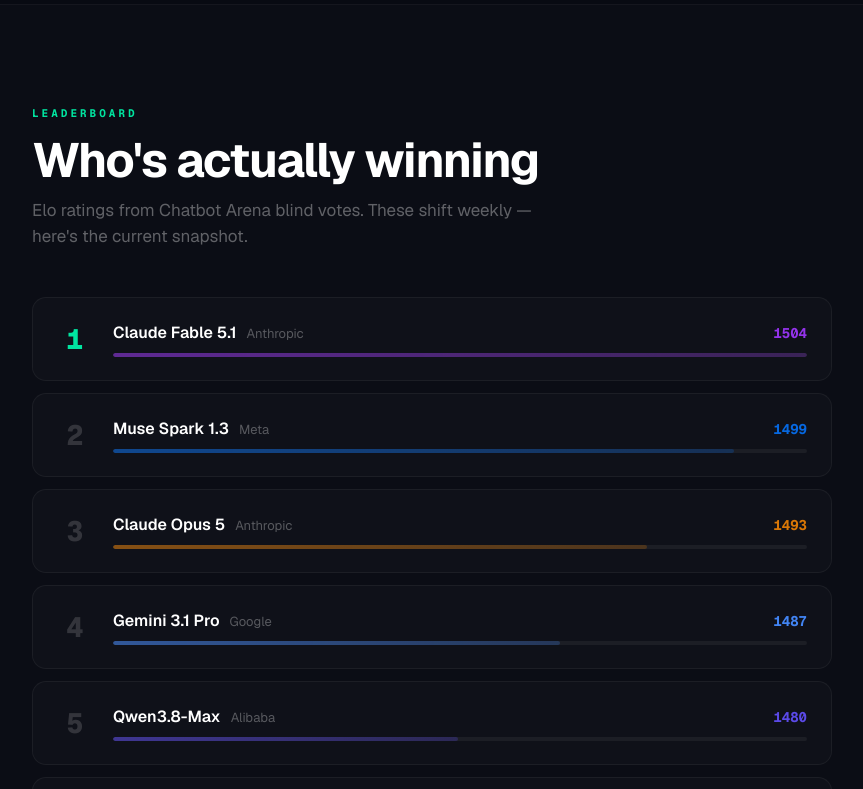
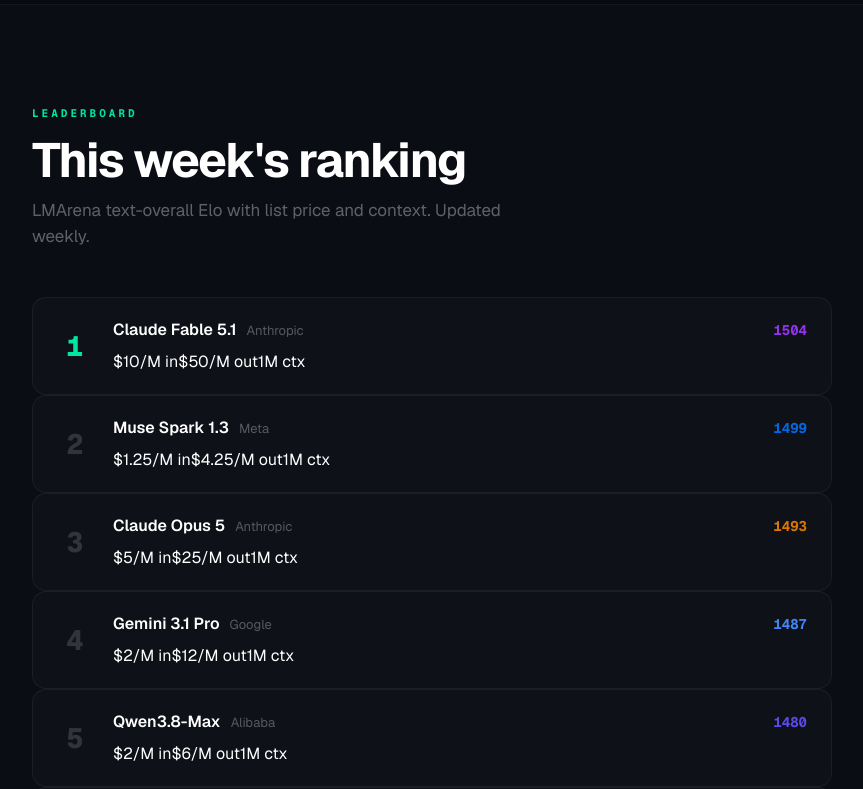
Before and after one commit to do360now/helloai, a Next.js app: page / in a window 1280 px wide. Shown: the part 1880-2669 px from the top of the page, without its empty margins (208-1071 px from the left). Built offline with nearby package versions, Linux system fonts and the light colour scheme.

Commit message:
feat(home): leaderboard rows show price and context

```diff
--- a/app/page.tsx
+++ b/app/page.tsx
@@ -3,9 +3,8 @@
 import { useState, useEffect, useMemo } from 'react';
 import { Nav, Hero, ModelCard, CategoryIcon, SectionHeader, ArticleCard, OpenWeightCard } from './components';
 import ModelFilter from './components/ModelFilter';
-import { getSiteConfig, getModels, getCategories, getArticles, getOpenWeightModels, formatDate } from '@/data';
+import { getSiteConfig, getModels, getCategories, getArticles, getOpenWeightModels, formatDate, formatUsdPerMillion, formatContextWindow } from '@/data';
 import { scoreAndRank } from '@/data/recommend';
-import { eloBarWidth } from '@/data/leaderboard';
 
 const config = getSiteConfig();
 const models = getModels();
@@ -61,23 +60,21 @@ function ModelsSection() {
 }
 
 function LeaderboardSection() {
-  const maxElo = Math.max(...models.map((x) => x.elo));
-  const minElo = Math.min(...models.map((x) => x.elo));
-
   return (
     <section id="leaderboard" className="leaderboard-section">
       <div className="leaderboard-inner">
         <SectionHeader
           label="Leaderboard"
-          title="Who's actually winning"
-          subtitle="Elo ratings from Chatbot Arena blind votes. These shift weekly — here's the current snapshot."
+          title="This week's ranking"
+          subtitle="LMArena text-overall Elo with list price and context. Updated weekly."
         />
-        <div style={{ display: 'flex', flexDirection: 'column', gap: 12 }}>
-          {models.map((m, i) => {
-            const barWidth = eloBarWidth(m.elo, minElo, maxElo);
-            return (
-              <div
+        <div className="leaderboard-list">
+          {models.map((m, i) => (
+            <a
               key={m.id}
+              href={m.url}
+              target="_blank"
+              rel="noopener noreferrer"
               className="leaderboard-row"
               style={{ animationDelay: `${i * 0.08}s` }}
             >
@@ -92,19 +89,14 @@ function LeaderboardSection() {
                   </div>
                   <span className="leaderboard-elo" style={{ color: m.color }}>{m.elo}</span>
                 </div>
-                  <div className="elo-bar-bg">
-                    <div
-                      className="elo-bar-fill"
-                      style={{
-                        width: `${barWidth}%`,
-                        background: `linear-gradient(90deg, ${m.color}90, ${m.color}40)`,
-                      }}
-                    />
+                <div className="leaderboard-metrics">
+                  <span>{formatUsdPerMillion(m.cost_per_million_tokens)} in</span>
+                  <span>{formatUsdPerMillion(m.cost_per_million_tokens_output)} out</span>
+                  <span>{formatContextWindow(m.context_window)}</span>
                 </div>
               </div>
-              </div>
-            );
-          })}
+            </a>
+          ))}
         </div>
       </div>
     </section>
```
Lines whose indentation alone changed are shown as unchanged.
